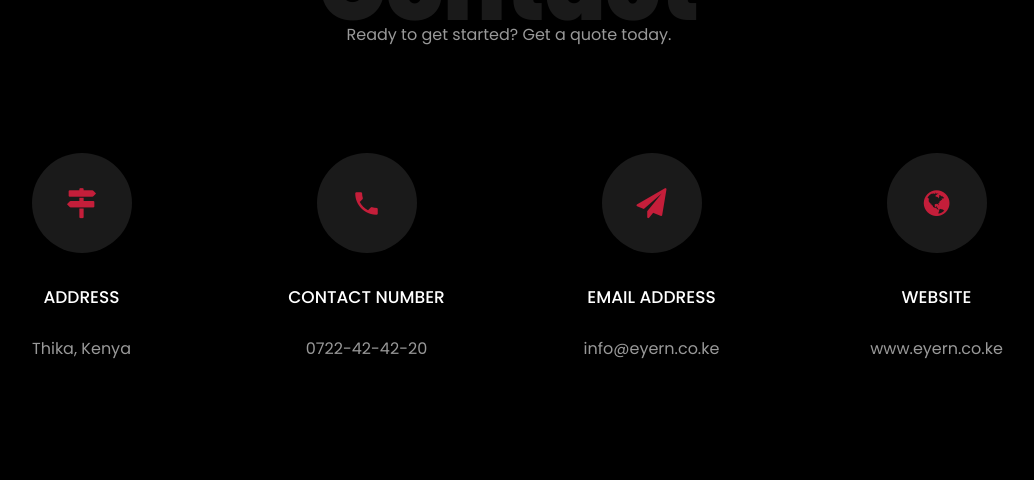
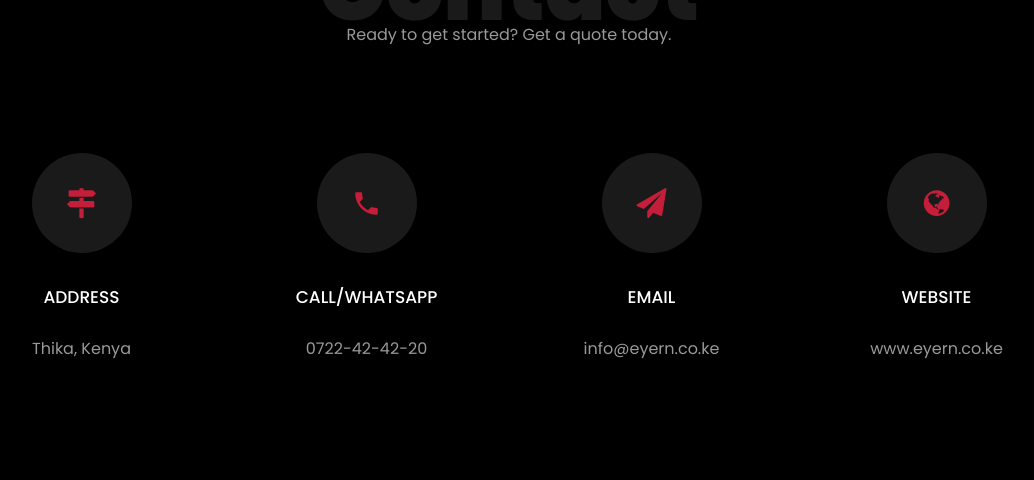
Before and after one commit to eyern/eyern, a plain HTML site: page index.html in a window 1280 px wide. Shown: the part 5732-6212 px from the top of the page, without its empty margins (131-1165 px from the left). Drawn offline with nearby package versions, Linux system fonts and the light colour scheme; a script that the page names is missing; files whose address does not match are found by name.

Commit message:
address updates

```diff
--- a/index.html
+++ b/index.html
@@ -688,7 +688,7 @@
           		<div class="icon d-flex align-items-center justify-content-center">
           			<span class="icon-phone2"></span>
           		</div>
-          		<h3 class="mb-4">Contact Number</h3>
+          		<h3 class="mb-4">Call/Whatsapp</h3>
 	            <p>0722-42-42-20</p>
 	          </div>
           </div>
@@ -697,7 +697,7 @@
           		<div class="icon d-flex align-items-center justify-content-center">
           			<span class="icon-paper-plane"></span>
           		</div>
-          		<h3 class="mb-4">Email Address</h3>
+          		<h3 class="mb-4">Email</h3>
 	            <p>info@eyern.co.ke</p>
 	          </div>
           </div>
```
